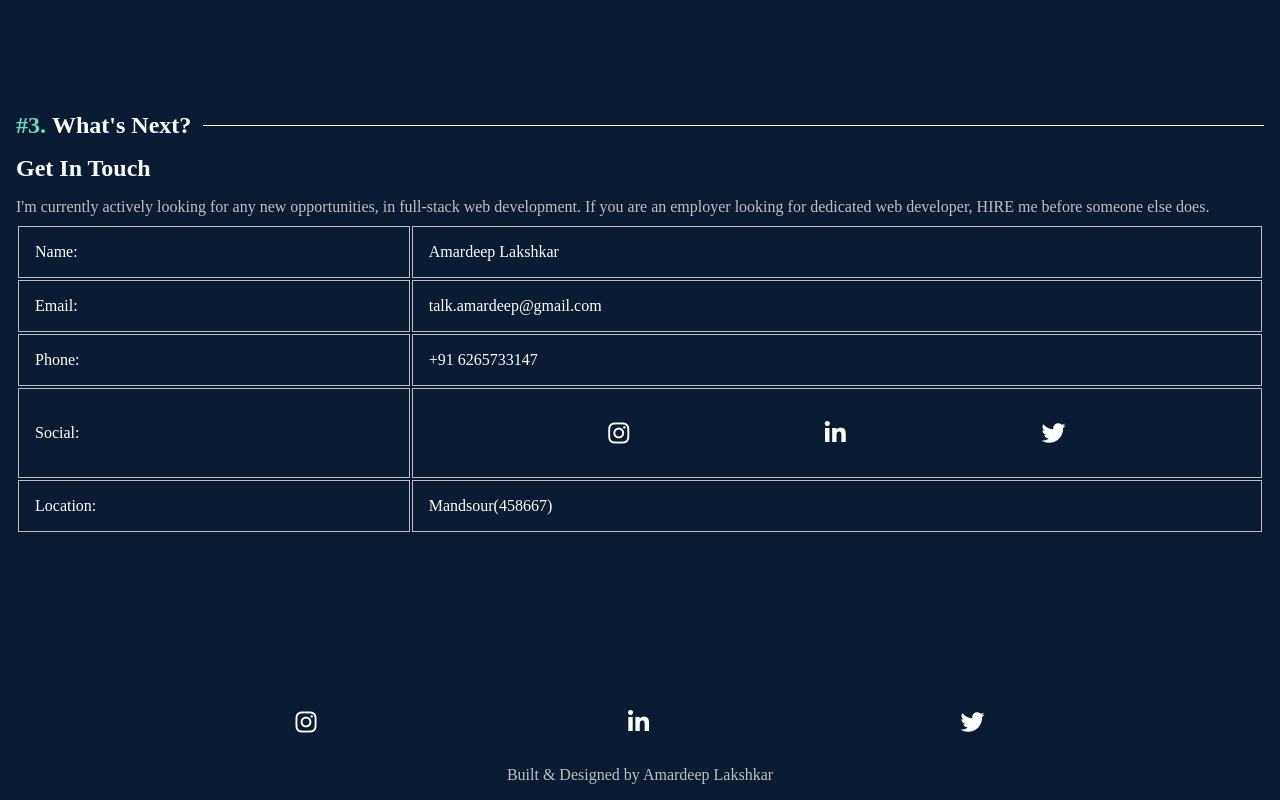
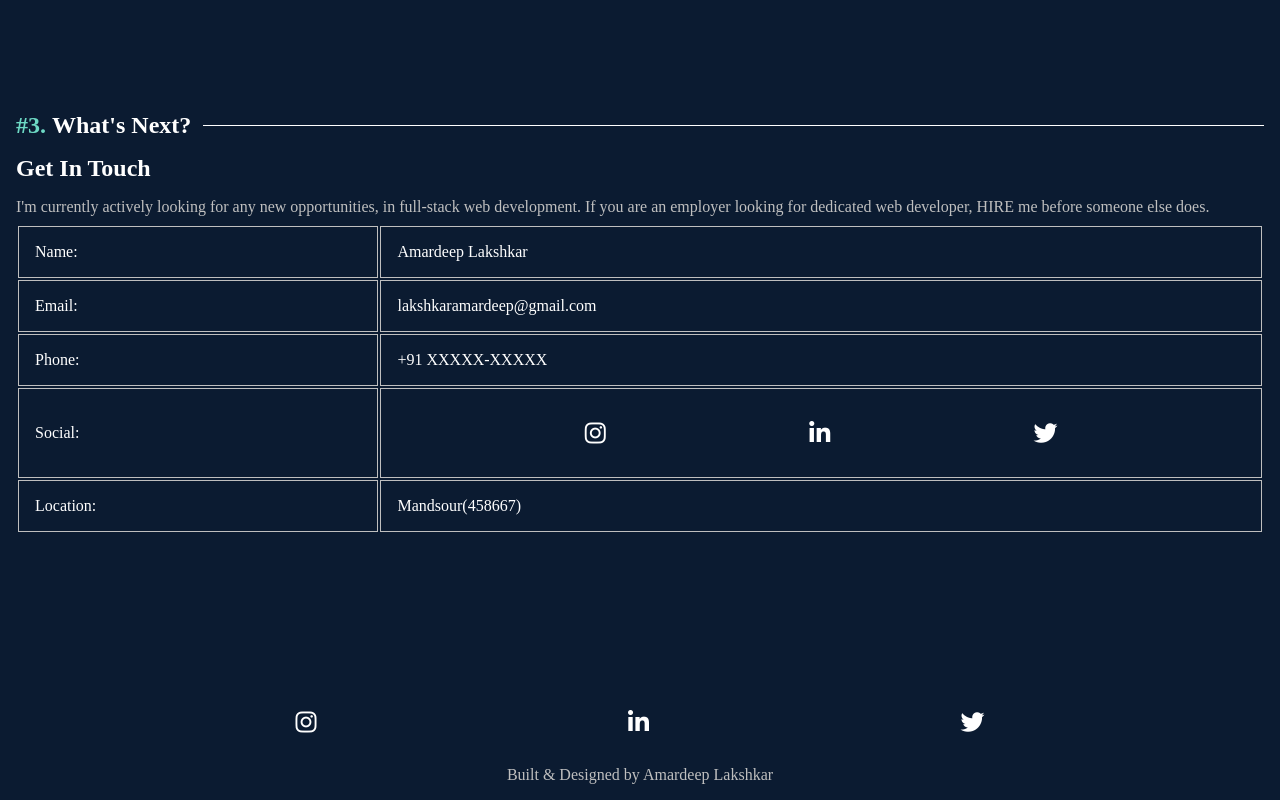
Before and after one commit to amardeeplakshkar/amardeep.portfolio, a plain HTML site: page index.html in a window 1280 px wide. Shown: the part 1300-2100 px from the top of the page. Drawn offline with Linux system fonts and the light colour scheme.

Commit message:
Update index.html

```diff
--- a/index.html
+++ b/index.html
@@ -77,11 +77,11 @@
         </tr>
         <tr>
           <td>Email:</td>
-          <td>talk.amardeep@gmail.com</td>
+          <td>lakshkaramardeep@gmail.com</td>
         </tr>
         <tr>
           <td>Phone:</td>
-          <td>+91 6265733147</td>
+          <td>+91 XXXXX-XXXXX</td>
         </tr>
         <tr>
           <td>Social:</td>
```
